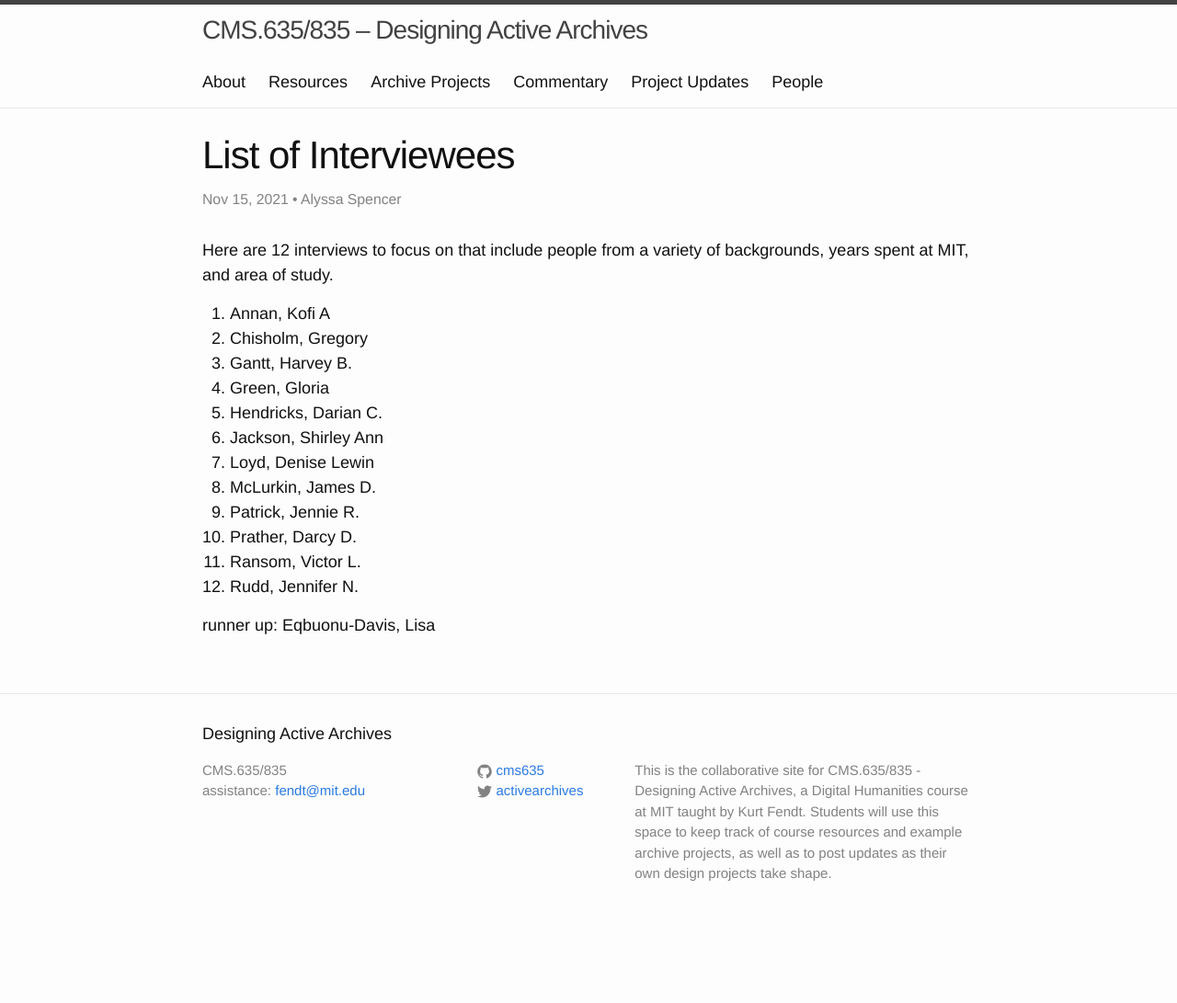
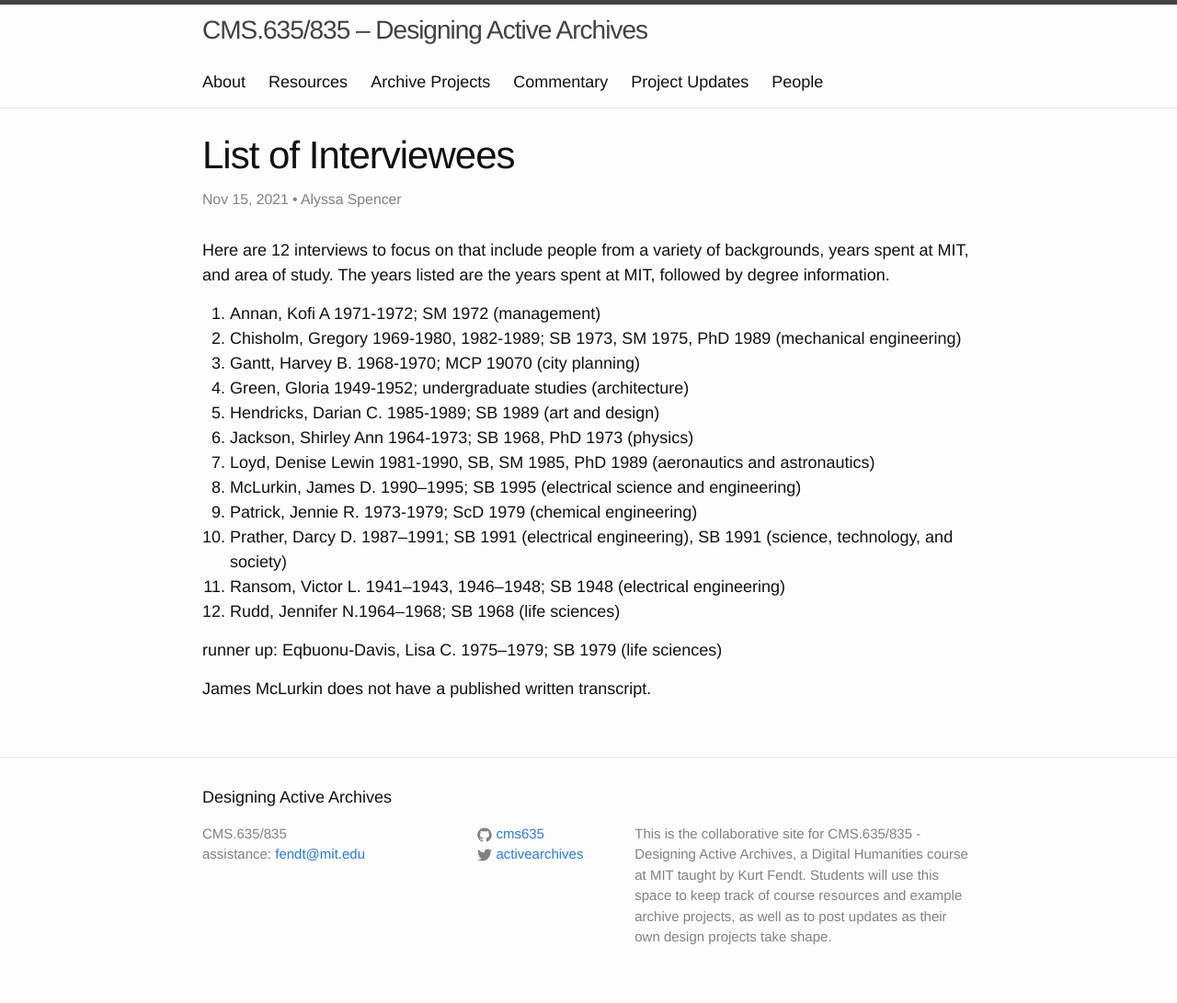
Before and after one commit to cms635/cms635.github.io, a Jekyll site: the page built from _posts/2021-11-15-list-of-interviewees.md, in a window 1280 px wide. Shown: the whole page at 92% size. Built offline with Jekyll 4.4.1, drawn with Linux system fonts in a browser that asks for light colours; before the commit the page ends 1022 px from its top, so only the background shows below that.

Commit message:
Update 2021-11-15-list-of-interviewees.md

```diff
--- a/_posts/2021-11-15-list-of-interviewees.md
+++ b/_posts/2021-11-15-list-of-interviewees.md
@@ -5,19 +5,22 @@ category: updates
 title: List of Interviewees
 author: Alyssa Spencer
 ---
-Here are 12 interviews to focus on that include people from a variety of backgrounds, years spent at MIT, and area of study.
+Here are 12 interviews to focus on that include people from a variety of backgrounds, years spent at MIT, and area of study. The years listed are the years spent at MIT, followed by degree information.
 
-1. Annan, Kofi A
-2. Chisholm, Gregory
-3. Gantt, Harvey B.
-4. Green, Gloria
-5. Hendricks, Darian C.
-6. Jackson, Shirley Ann
-7. Loyd, Denise Lewin
-8. McLurkin, James D.
-9. Patrick, Jennie R.
-10. Prather, Darcy D.
-11. Ransom, Victor L.
-12. Rudd, Jennifer N.
+1. Annan, Kofi A 1971-1972; SM 1972 (management)
+2. Chisholm, Gregory 1969-1980, 1982-1989; SB 1973, SM 1975, PhD 1989 (mechanical engineering)
+3. Gantt, Harvey B. 1968-1970; MCP 19070 (city planning)
+4. Green, Gloria 1949-1952; undergraduate studies (architecture)
+5. Hendricks, Darian C. 1985-1989; SB 1989 (art and design)
+6. Jackson, Shirley Ann 1964-1973; SB 1968, PhD 1973 (physics)
+7. Loyd, Denise Lewin 1981-1990, SB, SM 1985, PhD 1989 (aeronautics and astronautics)
+8. McLurkin, James D. 1990–1995; SB 1995 (electrical science and engineering)
+9. Patrick, Jennie R. 1973-1979; ScD 1979 (chemical engineering)
+10. Prather, Darcy D. 1987–1991; SB 1991 (electrical engineering), SB 1991 (science, technology, and society)
+11. Ransom, Victor L. 1941–1943, 1946–1948; SB 1948 (electrical engineering)
+12. Rudd, Jennifer N.1964–1968; SB 1968 (life sciences)
 
-runner up: Eqbuonu-Davis, Lisa
+
+runner up: Eqbuonu-Davis, Lisa C. 1975–1979; SB 1979 (life sciences)
+
+James McLurkin does not have a published written transcript.
```
